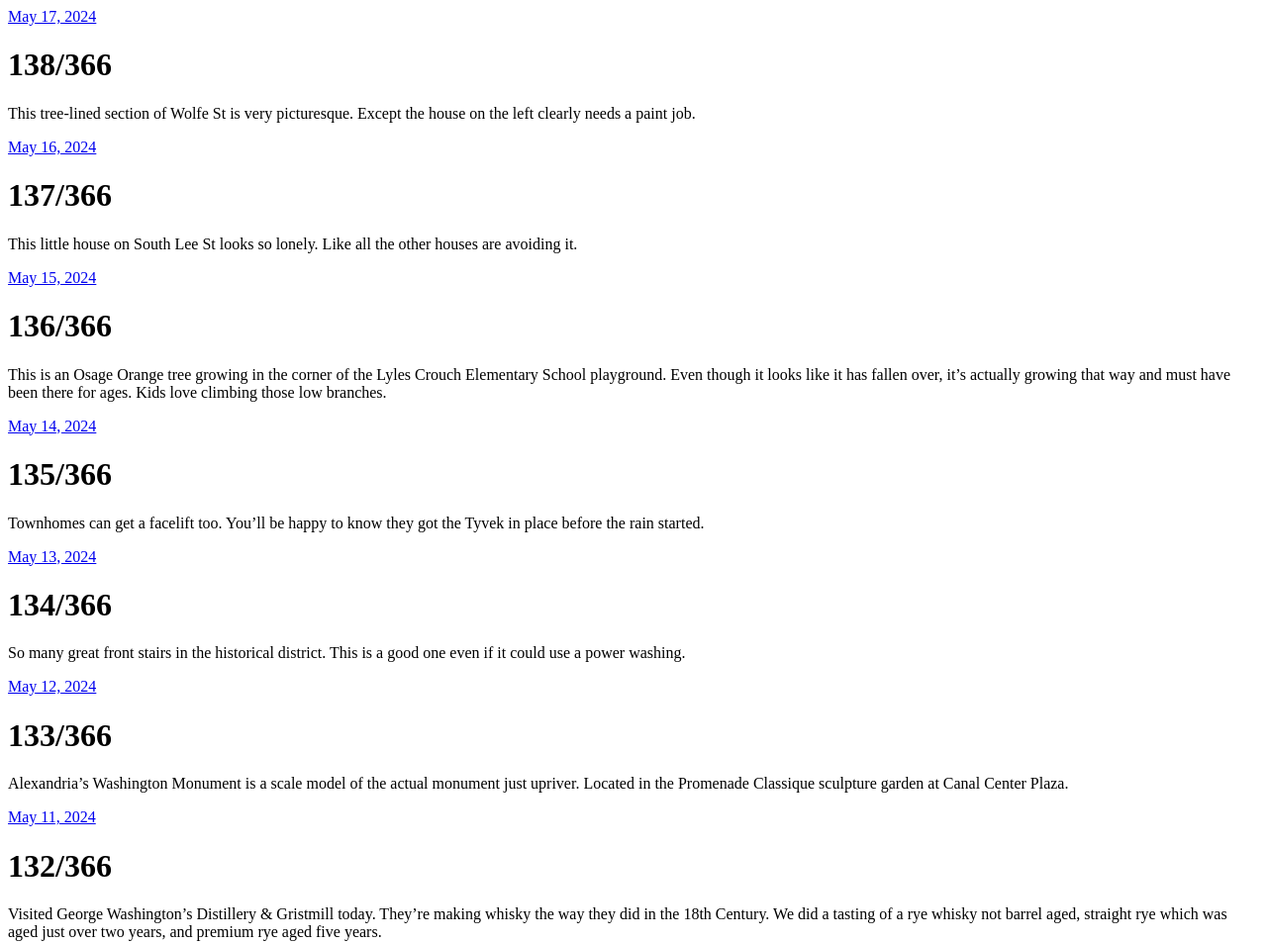
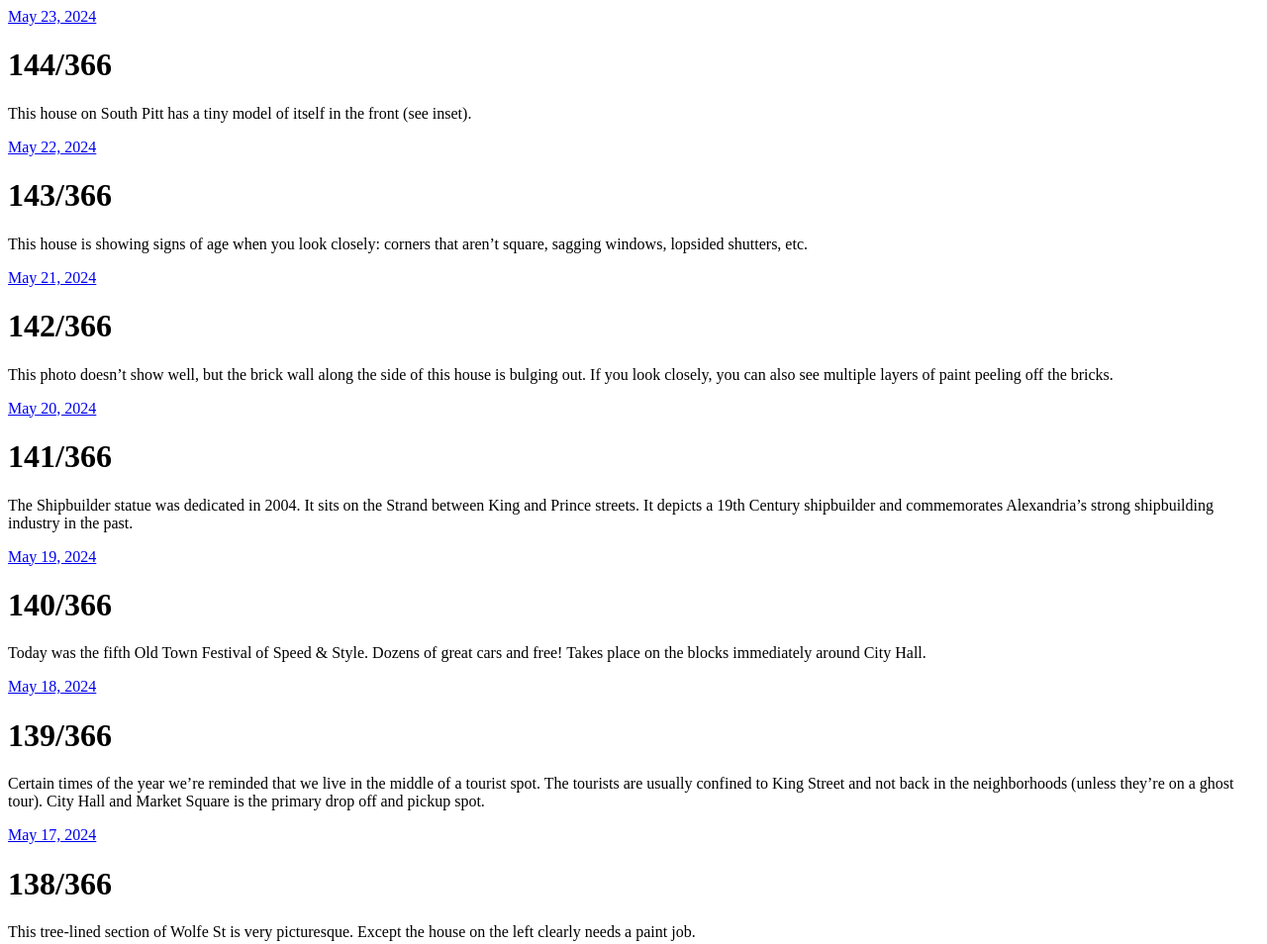
Before and after one commit to tartanjuice/tartanjuice.github.io, a plain HTML site: page index.html in a window 1280 px wide. Shown: the top 954 px of the page at 99% size. Drawn offline with Linux system fonts and the light colour scheme.

Commit message:
Archiving from Micro.blog.

```diff
--- a/index.html
+++ b/index.html
@@ -21,6 +21,84 @@
 <div class="h-feed">
 
 
+
+	  <div class="h-entry">
+
+
+		<a href="https://teejay.blog/2024/05/23/this-house-on.html" class="u-url"><time class="dt-published" datetime="2024-05-23 19:31:05 -0400">May 23, 2024</time></a>
+
+		<div class="e-content">
+			 <h1 id="144366">144/366</h1>
+<p>This house on South Pitt has a tiny model of itself in the front (see inset).</p>
+<!-- raw HTML omitted -->
+
+		</div>
+	  </div>
+
+	  <div class="h-entry">
+
+
+		<a href="https://teejay.blog/2024/05/22/this-house-is.html" class="u-url"><time class="dt-published" datetime="2024-05-22 18:35:25 -0400">May 22, 2024</time></a>
+
+		<div class="e-content">
+			 <h1 id="143366">143/366</h1>
+<p>This house is showing signs of age when you look closely: corners that aren’t square, sagging windows, lopsided shutters, etc.</p>
+<!-- raw HTML omitted -->
+
+		</div>
+	  </div>
+
+	  <div class="h-entry">
+
+
+		<a href="https://teejay.blog/2024/05/21/this-photo-doesnt.html" class="u-url"><time class="dt-published" datetime="2024-05-21 18:08:44 -0400">May 21, 2024</time></a>
+
+		<div class="e-content">
+			 <h1 id="142366">142/366</h1>
+<p>This photo doesn’t show well, but the brick wall along the side of this house is bulging out. If you look closely, you can also see multiple layers of paint peeling off the bricks.</p>
+<!-- raw HTML omitted -->
+
+		</div>
+	  </div>
+
+	  <div class="h-entry">
+
+
+		<a href="https://teejay.blog/2024/05/20/the-shipbuilder-statue.html" class="u-url"><time class="dt-published" datetime="2024-05-20 19:38:09 -0400">May 20, 2024</time></a>
+
+		<div class="e-content">
+			 <h1 id="141366">141/366</h1>
+<p>The Shipbuilder statue was dedicated in 2004. It sits on the Strand between King and Prince streets. It depicts a 19th Century shipbuilder and commemorates Alexandria’s strong shipbuilding industry in the past.</p>
+<!-- raw HTML omitted -->
+
+		</div>
+	  </div>
+
+	  <div class="h-entry">
+
+
+		<a href="https://teejay.blog/2024/05/19/today-was-the.html" class="u-url"><time class="dt-published" datetime="2024-05-19 21:18:48 -0400">May 19, 2024</time></a>
+
+		<div class="e-content">
+			 <h1 id="140366">140/366</h1>
+<p>Today was the fifth Old Town Festival of Speed &amp; Style. Dozens of great cars and free! Takes place on the blocks immediately around City Hall.</p>
+<!-- raw HTML omitted -->
+
+		</div>
+	  </div>
+
+	  <div class="h-entry">
+
+
+		<a href="https://teejay.blog/2024/05/18/certain-times-of.html" class="u-url"><time class="dt-published" datetime="2024-05-18 20:15:13 -0400">May 18, 2024</time></a>
+
+		<div class="e-content">
+			 <h1 id="139366">139/366</h1>
+<p>Certain times of the year we’re reminded that we live in the middle of a tourist spot. The tourists are usually confined to King Street and not back in the neighborhoods (unless they’re on a ghost tour). City Hall and Market Square is the primary drop off and pickup spot.</p>
+<!-- raw HTML omitted -->
+
+		</div>
+	  </div>
 
 	  <div class="h-entry">
 
```
